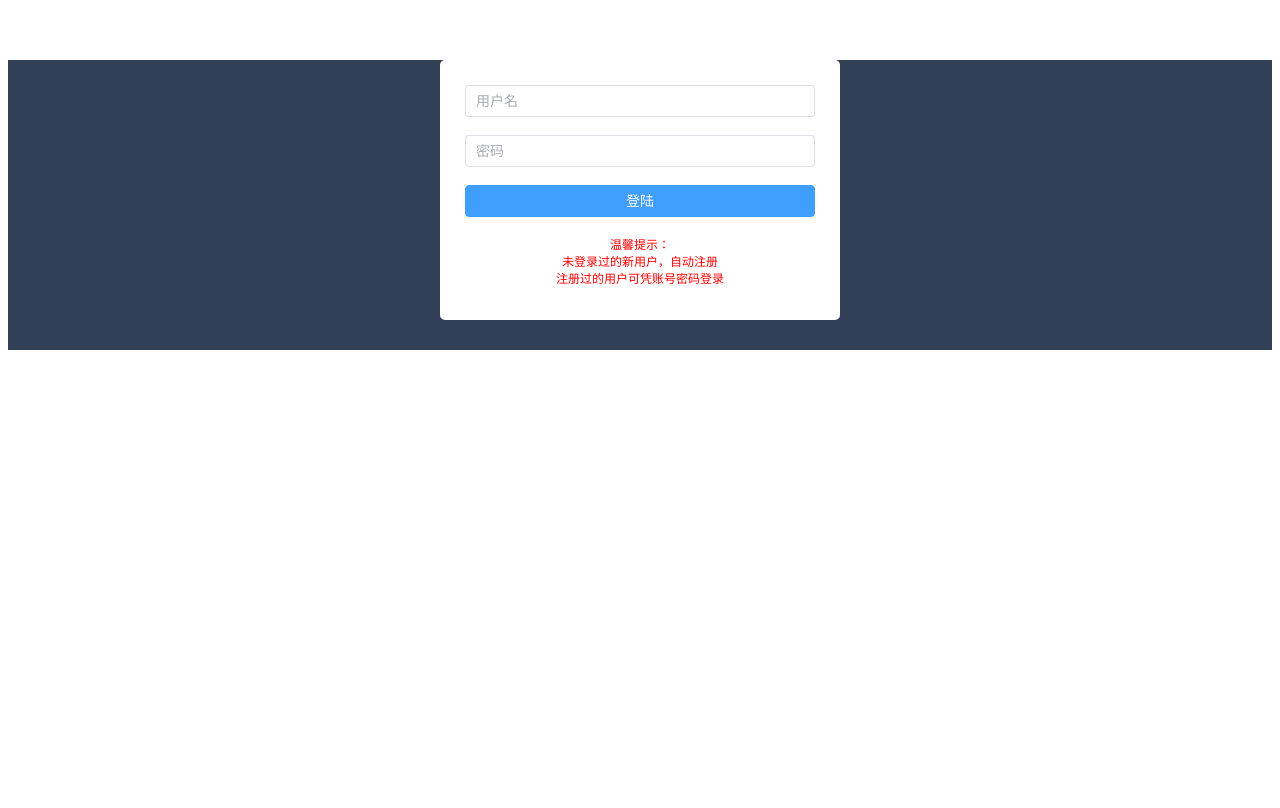
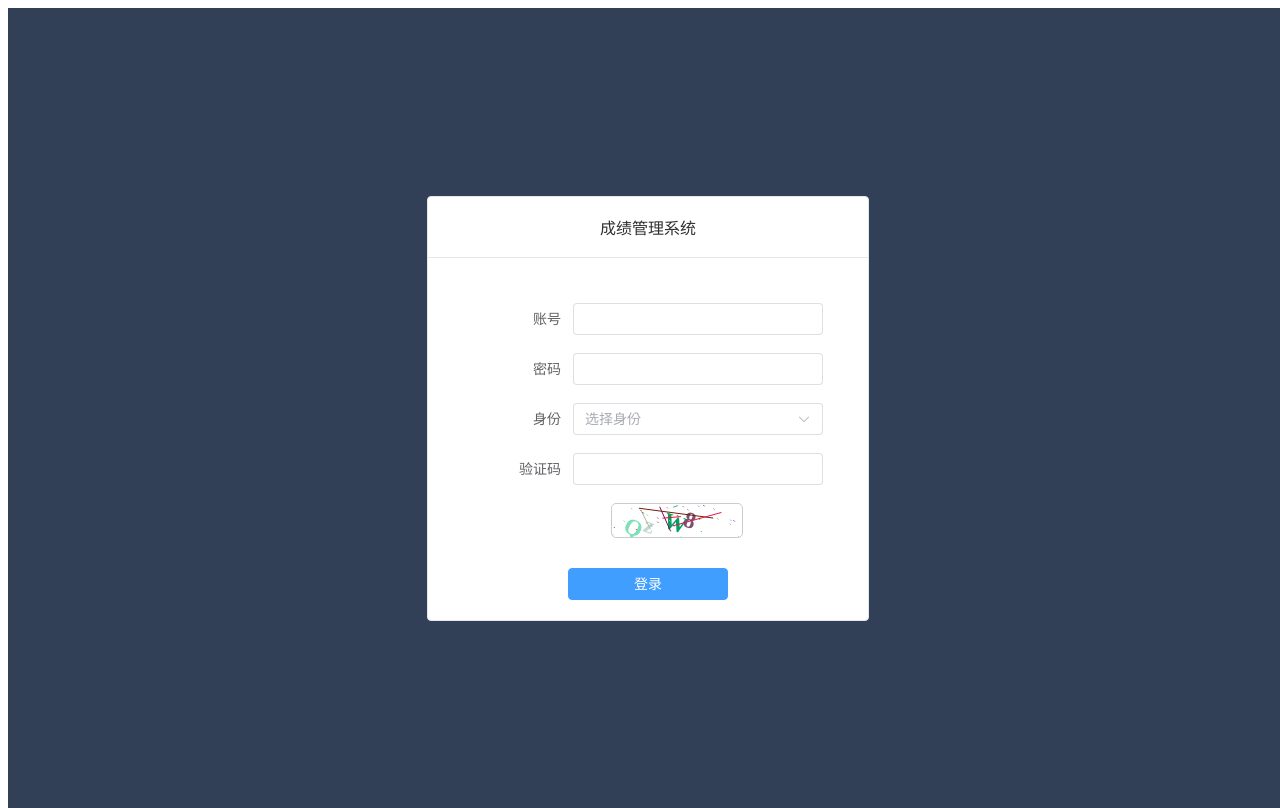
Before and after one commit to jzzzzh/dataBaseHomework, a Vue app in the folder databasehomework/: page / in a window 1280 px wide. Built offline with nearby package versions, Linux system fonts and the light colour scheme; what vue-cookies would draw is missing.

Commit message:
添加了login模块和验证码

```diff
--- a/databasehomework/src/App.vue
+++ b/databasehomework/src/App.vue
@@ -18,6 +18,5 @@ export default {
   -moz-osx-font-smoothing: grayscale;
   text-align: center;
   color: #2c3e50;
-  margin-top: 60px;
 }
 </style>
--- a/databasehomework/src/page/login.vue
+++ b/databasehomework/src/page/login.vue
@@ -1,70 +1,204 @@
 // eslint-disable-next-line vue/multi-word-component-names
 <template>
     <div id="login">
-      <transition name="form-fade">
-        <div class="form" v-show="showForm">
-          <el-form :rules="rules" :model="loginForm" ref="loginForm">
-            <el-form-item prop="name">
-              <el-input placeholder="用户名" v-model="loginForm.name"></el-input>
-            </el-form-item>
-            <el-form-item prop="password">
-              <el-input placeholder="密码" v-model="loginForm.password" type="password"></el-input>
-            </el-form-item>
-            <el-form-item>
-              <el-button type="primary" @click="onSubmit('loginForm')" class="loginButton">登陆</el-button>
-            </el-form-item>
-          </el-form>
-          <div class="tip">
-            <p>温馨提示：<br>未登录过的新用户，自动注册<br>注册过的用户可凭账号密码登录</p>
+      <div>
+      <el-card class="box-card" shadow="hover">
+        <template #header>
+          <div class="card-header">
+            <span>成绩管理系统</span>
+
           </div>
-        </div>
-      </transition>
+        </template>
+        <el-form class="form"
+          label-position="right"
+          label-width="100px"
+          :model="formLabelAlign"
+          style="max-width: 460px; margin-bottom: 30px"
+        >
+          <el-form-item label="账号">
+            <el-input v-model="formLabelAlign.uuid" />
+          </el-form-item>
+          <el-form-item label="密码">
+            <el-input v-model="formLabelAlign.password" />
+          </el-form-item>
+          <el-form-item label="身份">
+            <el-select v-model="formLabelAlign.model" placeholder="选择身份">
+              <el-option label="学生" value="0" />
+              <el-option label="老师" value="1" />
+            </el-select>
+          </el-form-item>
+          <el-form-item label="验证码">
+            <el-input v-model="formLabelAlign.code" />
+          </el-form-item>
+          <div @click="MyhandleCanvas">
+            <canvas id="canvas" width="130px" height="33px"> </canvas>
+          </div>
+        </el-form>
+        <el-button class="loginButton" @click="upload" type="primary" style="width: 40%">登录</el-button>
+      </el-card>
+    </div>
     </div>
   </template>
 
   <script>
   import {mapState} from 'vuex';
+  import axios from "axios";
   export default {
     data() {
       return {
-        loginForm: {
-          name: '',
-          password: ''
+        formLabelAlign:{
+          uuid: '',
+          password: '',
+          code: '',
+          model:null
         },
-        rules: {
-          name: [
-            {required: true, message: '请输入用户名', trigger: 'blur'}
-          ],
-          password: [
-            {required: true, message: '请输入密码', trigger: 'blur'}
-          ]
-        },
-        showForm: true
+        true_code: "",//保存正确的验证码
+        yanzhen_arr:[],
       };
     },
     mounted() {
+      this.draw(this.yanzhen_arr)
     },
     watch: {
-      adminInfo: function(newValue) {
-        if (newValue.id) {
-          this.$message({
-            message: '登陆成功',
-            type: 'success'
-          });
-          this.$router.push('manage');
+
+    },
+    methods:{
+      upload(){
+        if(this.formLabelAlign.uuid=="" || this.formLabelAlign.password == "" ||
+          this.formLabelAlign.model == "" || this.formLabelAlign.code == "")
+        {
+          alert("请重新填写")
         }
+        else {
+          if(this.formLabelAlign.code.toLowerCase() == this.true_code)
+          {
+            let data = new FormData();
+            data.append("uuid", this.formLabelAlign.uuid);
+            data.append("password", this.formLabelAlign.password);
+            let config = {
+              headers: {
+                "Content-Type": "multipart/form-data ",
+              },
+            };
+            let url = "";
+            if(this.formLabelAlign.model == 0)
+            {
+              url = 'student/checkPassword';
+            }
+            else
+            {
+              url = 'teacher/checkPassword'
+            }
+            axios.post(url ,data,config).then(res=>{
+              console.log(res);
+              let token = res.data.data.token;
+              let name = this.formLabelAlign.uuid;
+              this.$store.commit("setmyToken", token);
+              this.$store.commit("setmyName", name);
+              this.$store.commit("setIsLogin");
+              // console.log(this.$store.state.username);
+              this.$cookies.set("token", token, "1D");
+              // console.log(this.$cookies.get("token"));
+              // this.$router.push("/index");
+              alert("登录成功");
+            }).catch(err=>{
+              console.log(err);
+              alert("登陆失败");
+            })
+          }
+          else{
+            alert("验证码错误");
+          }
+        }
+      },
+
+    draw(show_num) {
+      var canvas_width =  document.querySelector("#canvas").clientWidth;
+      var canvas_height = document.querySelector("#canvas").clientHeight;
+      var canvas = document.getElementById("canvas"); //获取到canvas
+      var context = canvas.getContext("2d"); //获取到canvas画图
+      canvas.width = canvas_width;
+      canvas.height = canvas_height;
+      var sCode =
+        "a,b,b,c,d,e,f,g,h,i,j,k,l,m,n,o,p,q,r,s,t,u,v,w,x,y,z,A,B,C,E,F,G,H,J,K,L,M,N,P,Q,R,S,T,W,X,Y,Z,1,2,3,4,5,6,7,8,9,0";
+      var aCode = sCode.split(",");
+      var aLength = aCode.length; //获取到数组的长度
+
+      //4个验证码数
+      for (var i = 0; i <= 3; i++) {
+        var j = Math.floor(Math.random() * aLength); //获取到随机的索引值
+        var deg = (Math.random() * 30 * Math.PI) / 180; //产生0~30之间的随机弧度
+        var txt = aCode[j]; //得到随机的一个内容
+        show_num[i] = txt.toLowerCase();// 依次把取得的内容放到数组里面
+        var x = 10 + i * 20; //文字在canvas上的x坐标
+        var y = 20 + Math.random() * 8; //文字在canvas上的y坐标
+        context.font = "bold 23px 微软雅黑";
+
+        context.translate(x, y);
+        context.rotate(deg);
+
+        context.fillStyle = this.randomColor();
+        context.fillText(txt, 0, 0);
+
+        context.rotate(-deg);
+        context.translate(-x, -y);
       }
+      //验证码上显示6条线条
+      for (var i = 0; i <= 5; i++) {
+        context.strokeStyle = this.randomColor();
+        context.beginPath();
+        context.moveTo(
+          Math.random() * canvas_width,
+          Math.random() * canvas_height
+        );
+        context.lineTo(
+          Math.random() * canvas_width,
+          Math.random() * canvas_height
+        );
+        context.stroke();
+      }
+      //验证码上显示31个小点
+      for (let i = 0; i <= 30; i++) {
+        context.strokeStyle = this.randomColor();
+        context.beginPath();
+        let x = Math.random() * canvas_width;
+        let y = Math.random() * canvas_height;
+        context.moveTo(x, y);
+        context.lineTo(x + 1, y + 1);
+        context.stroke();
+      }
+
+      //最后把取得的验证码数组存起来，方式不唯一
+      let num = show_num.join("");
+      // console.log(num);
+      this.true_code = num
+    },
+    //得到随机的颜色值
+    randomColor() {
+      let r = Math.floor(Math.random() * 256);
+      let g = Math.floor(Math.random() * 256);
+      let b = Math.floor(Math.random() * 256);
+      return "rgb(" + r + "," + g + "," + b + ")";
+    },
+     MyhandleCanvas(){
+      this.draw(this.yanzhen_arr);
     }
+    },
   };
   </script>
 
   <style lang="less" scoped>
   @import '../style/mixin';
+  *{
+    margin: 0;
+    padding: 0;
+  }
   #login {
     display: flex;
     justify-content: center;
     align-items: center;
     background-color: #324057;
+    position: absolute;
     .wh(100%,100%);
     .form {
       background-color: white;
@@ -76,7 +210,6 @@
       box-sizing: border-box;
 
       &:before {
-        content: 'elm后台管理系统';
         display: block;
         position: absolute;
         font-size: 34px;
@@ -103,4 +236,15 @@
     opacity: 0;
     transform: translateY(-50px);
   }
+  #canvas {
+    width:130px;
+    height:33px;
+    float: right;
+    margin-right: 1%;
+    display: block;
+    border: 1px solid #ccc;
+    border-radius: 5px;
+    cursor: pointer;
+    margin-right: 80px;
+  }
   </style>
--- a/databasehomework/src/store/main.js
+++ b/databasehomework/src/store/main.js
@@ -4,7 +4,8 @@ export default createStore({
   state: {
     token: "",
     is_login: false,
-    username: ""
+    username: "",
+    model:""
   },
   getters: {
     myName(state) {
@@ -12,21 +13,35 @@ export default createStore({
     },
     myToken(state) {
       return state.token;
+    },
+    myModel(state)
+    {
+      return state.model;
     }
   },
   mutations: {
     setmyToken(state, mytoken) {
       state.token = mytoken;
-      state.islogin = true;
+
     },
     setmyName(state, myName) {
       state.username = myName;
+    },
+    setIsLogin(state)
+    {
+      state.islogin = true;
+    },
+    setModel(state, myModel)
+    {
+      state.model = myModel;
     },
     logout(state) {
       state.token = "";
       state.username = "";
       state.islogin = false;
-    }
+      state.model = "";
+    },
+
   },
   actions: {},
   modules: {}
```
